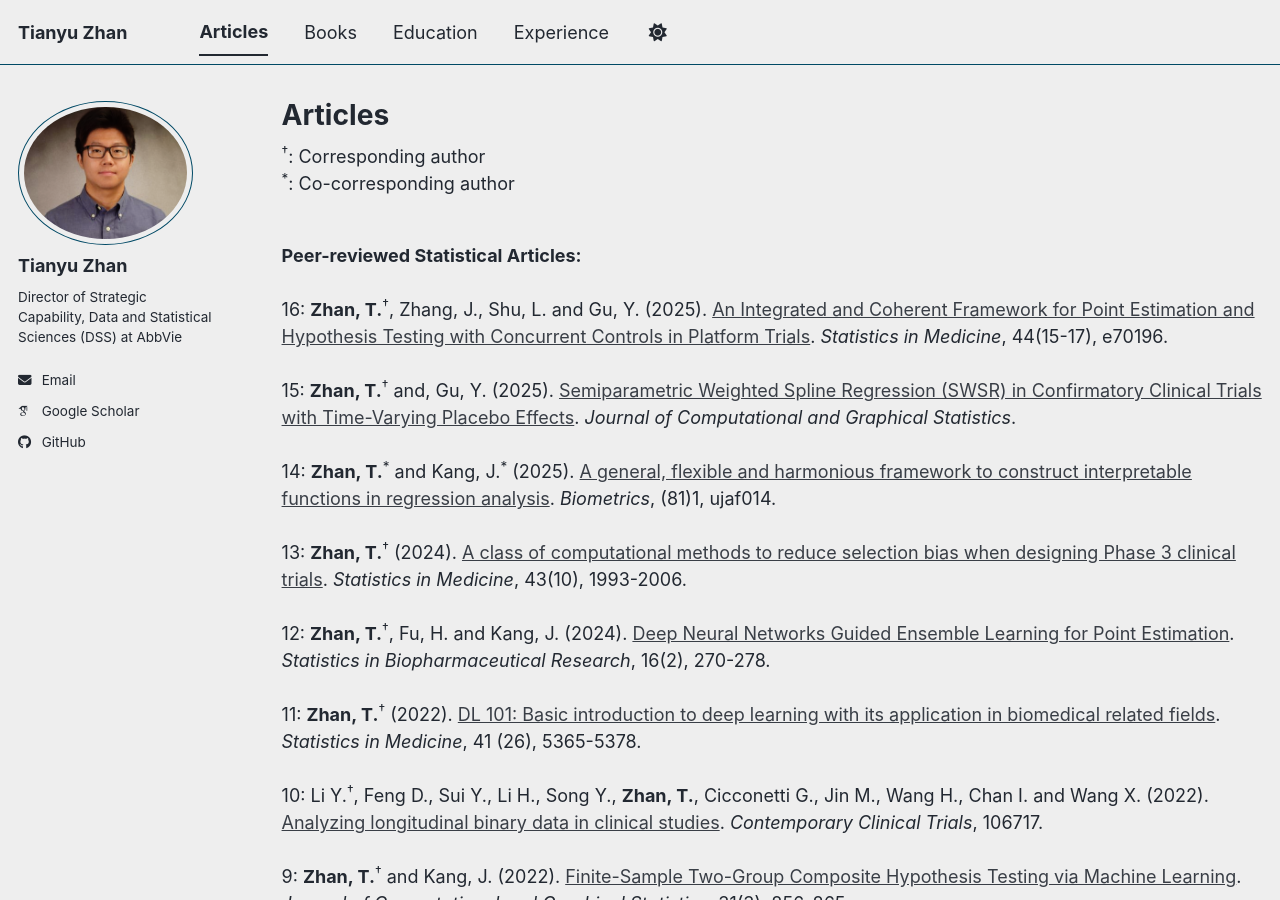
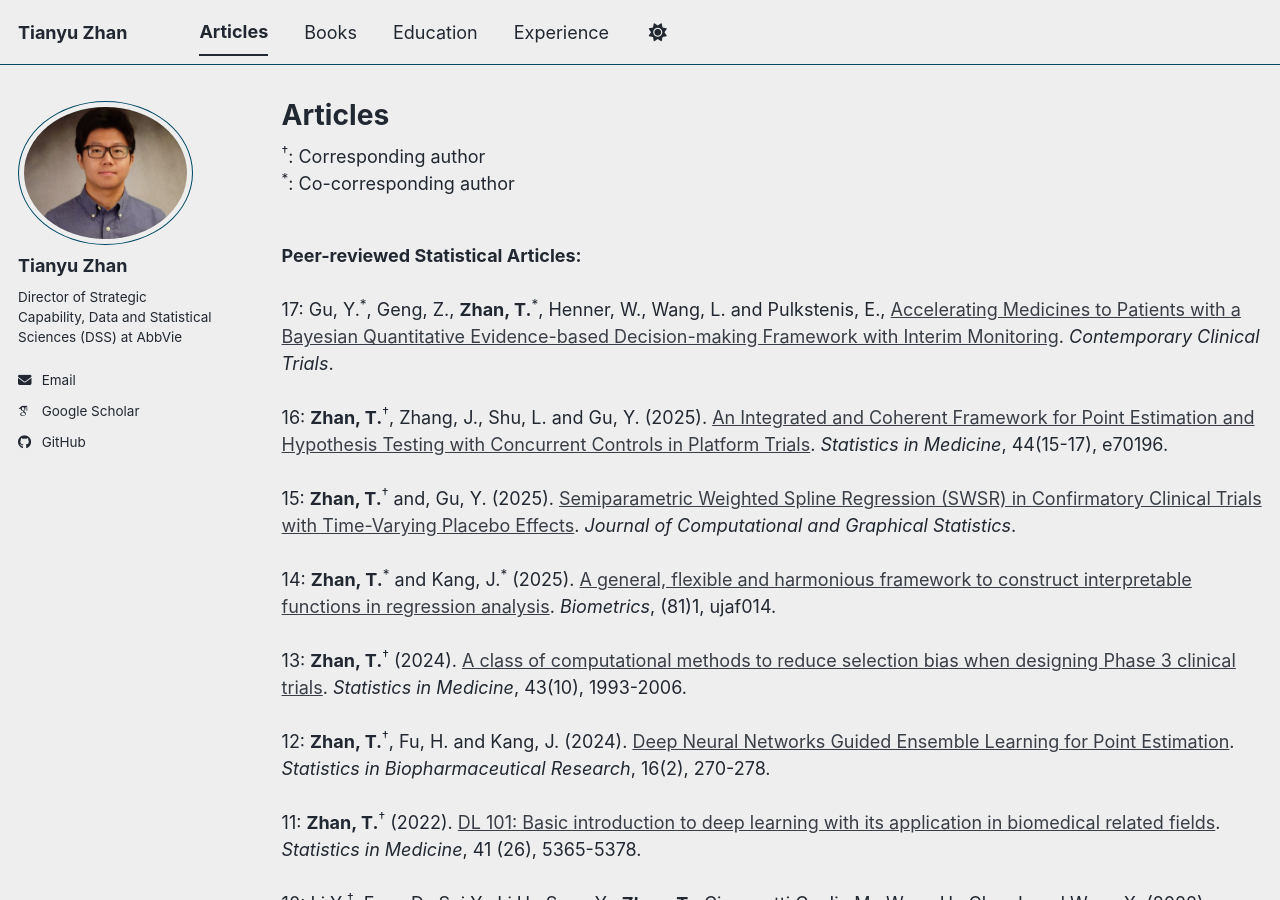
Before and after one commit to tian-yu-zhan/tian-yu-zhan.github.io, a Jekyll site: the page built from _pages/publications.html, in a window 1280 px wide and 900 px high. Built offline with Jekyll 4.4.1, drawn with Linux system fonts in a browser that asks for light colours; some web fonts are replaced; a script bundle is joined from its source files by our own code; library files that are not in the unit come from our copies.

Commit message:
Update publications.html

```diff
--- a/_pages/publications.html
+++ b/_pages/publications.html
@@ -10,6 +10,9 @@ author_profile: true
 <br>
 <br>
 <p><strong>Peer-reviewed Statistical Articles:</strong>
+<br>
+<br>
+17: Gu, Y.<sup>*</sup>, Geng, Z., <strong>Zhan, T.</strong><sup>*</sup>, Henner, W., Wang, L. and Pulkstenis, E., <a href="https://www.sciencedirect.com/science/article/pii/S1551714426000777" target="_blank">Accelerating Medicines to Patients with a Bayesian Quantitative Evidence-based Decision-making Framework with Interim Monitoring</a>. <em>Contemporary Clinical Trials</em>.
 <br>
 <br>
 16: <strong>Zhan, T.</strong><sup>†</sup>, Zhang, J., Shu, L. and Gu, Y. (2025). <a href="https://onlinelibrary.wiley.com/doi/full/10.1002/sim.70196" target="_blank">An Integrated and Coherent Framework for Point Estimation and Hypothesis Testing with Concurrent Controls in Platform Trials</a>. <em>Statistics in Medicine</em>, 44(15-17), e70196.
```
